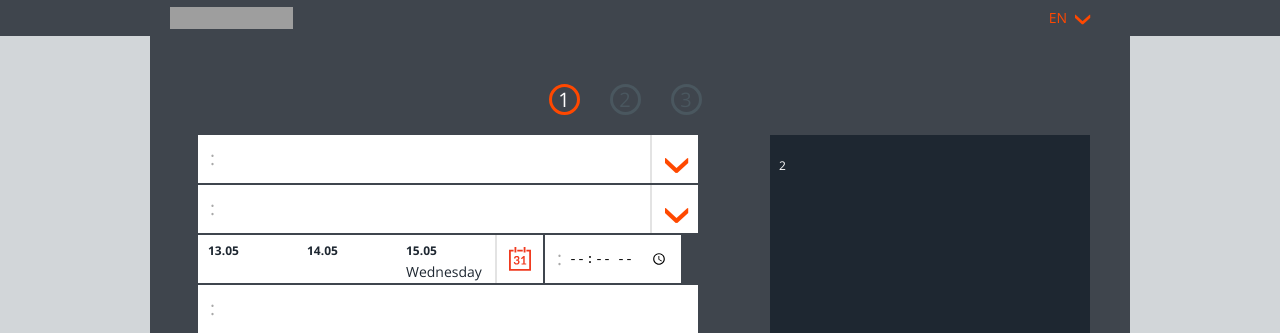
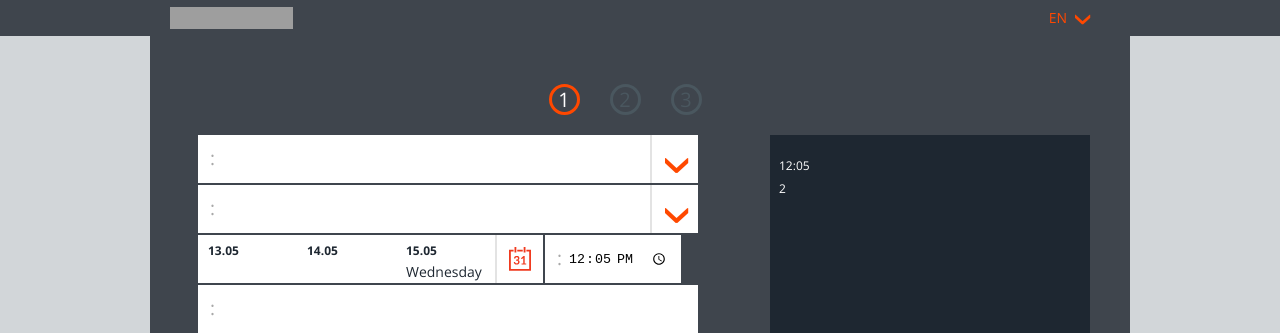
Before and after one commit to iambro/booking-process, a React (Create React App) app: page / in a window 1280 px wide. Shown: the top 333 px of the page. Built offline with nearby package versions, Linux system fonts and the light colour scheme; no server answers; grey boxes are pictures that could not be loaded.

Commit message:
Set defaul time for current time in Content.js and ContentBox.js

```diff
--- a/src/components/Content.js
+++ b/src/components/Content.js
@@ -19,7 +19,8 @@ class Content extends Component {
       animals: 0,
       perHour: 0,
       voucherCode: ""
-    }
+    },
+    todayDate: []
   };
 
   handleInputs = e => {
@@ -30,10 +31,22 @@ class Content extends Component {
     this.setState(statusCopy);
   };
 
+  componentDidMount() {
+    let today = new Date();
+    let dd = String(today.getDate()).padStart(2, "0");
+    let mm = String(today.getMonth() + 1).padStart(2, "0");
+    let yyyy = today.getFullYear();
+    let hh = String(today.getHours()).padStart(2, "0");
+    let min = String(today.getMinutes()).padStart(2, "0");
+    let statusCopy = Object.assign({}, this.state);
+    statusCopy.form.pickup = `${hh}:${mm}`;
+    statusCopy.todayDate = [dd, mm, , yyyy, hh, min];
+    this.setState(statusCopy);
+  }
 
   render() {
     const { steps, content, summary, alerts } = this.props;
-    const {form} = this.state;
+    const { form, todayDate } = this.state;
     return (
       <div className="content">
         <Steps steps={steps} />
@@ -42,8 +55,9 @@ class Content extends Component {
           content={content}
           alerts={alerts}
           form={form}
+          todayDate={todayDate}
         />
-        <Summary form={form} summary={summary}/>
+        <Summary form={form} summary={summary} />
       </div>
     );
   }
--- a/src/components/ContentBox.js
+++ b/src/components/ContentBox.js
@@ -7,7 +7,6 @@ const closeStyle = { display: "none" };
 class ContentBox extends Component {
   state = {
     calendarIsOpen: false,
-    todayDate: [],
     isHidden: true,
     isChecked: false
   };
@@ -35,21 +34,11 @@ class ContentBox extends Component {
     });
   };
 
-  componentDidMount() {
-    let today = new Date();
-    let dd = String(today.getDate()).padStart(2, "0");
-    let mm = String(today.getMonth() + 1).padStart(2, "0");
-    let yyyy = today.getFullYear();
-    let hh = String(today.getHours()).padStart(2, "0");
-    let min = String(today.getMinutes()).padStart(2, "0");
-    this.setState({
-      todayDate: [dd, mm, yyyy, hh, min]
-    });
-  }
+
 
   render() {
-    const { todayDate, calendarIsOpen, isHidden, isChecked } = this.state;
-    const { content, alerts, form } = this.props;
+    const {calendarIsOpen, isHidden, isChecked } = this.state;
+    const { content, alerts, form, todayDate } = this.props;
     return (
       <div className="content-box">
         <form className="form">
@@ -119,6 +108,7 @@ class ContentBox extends Component {
               <label className="form-title">{content.at}:</label>
               <input
                 className="form-input__time"
+                value={form.pickup}
                 type="time"
                 name="pickup"
                 onChange={this.props.handleInputs}
```
